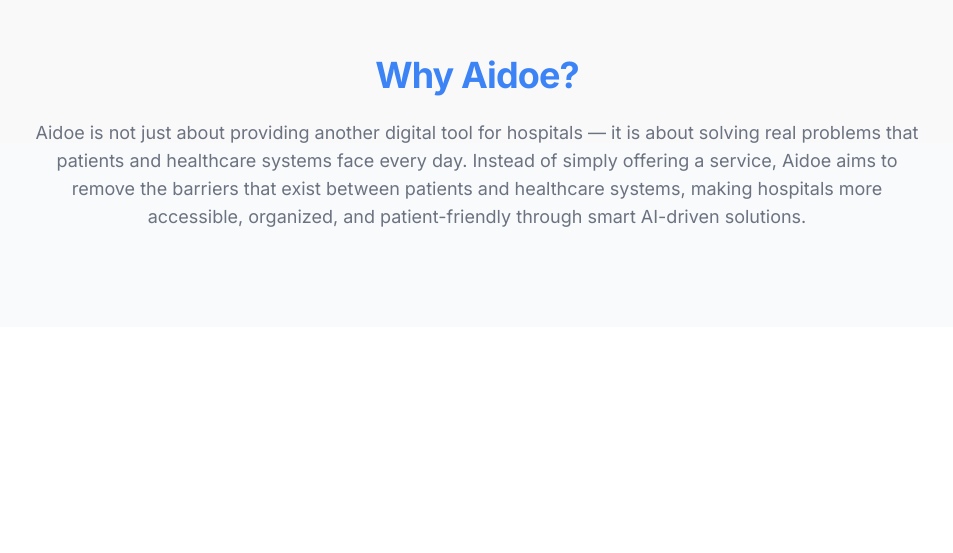
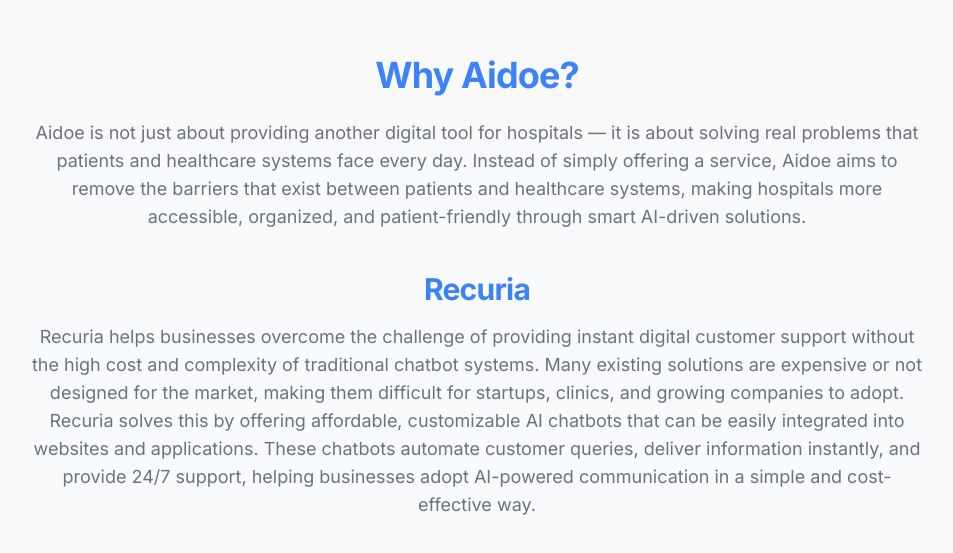
Before and after one commit to Tharunkumarpogula/aidoecompany, a Next.js app: page / in a window 1280 px wide. Shown: the part 874-1427 px from the top of the page, without its empty margins (163-1116 px from the left). Before the commit the page ends 1201 px from the top, so only its background shows below. Built offline with nearby package versions, Linux system fonts and the light colour scheme.

Commit message:
Add Recuria section under Why Aidoe on home

```diff
--- a/src/app/page.tsx
+++ b/src/app/page.tsx
@@ -13,6 +13,13 @@
           <p className="mt-6 text-base md:text-lg text-muted-foreground leading-relaxed">
             Aidoe is not just about providing another digital tool for hospitals — it is about solving real problems that patients and healthcare systems face every day. Instead of simply offering a service, Aidoe aims to remove the barriers that exist between patients and healthcare systems, making hospitals more accessible, organized, and patient-friendly through smart AI-driven solutions.
           </p>
+
+          <h3 className="mt-10 text-2xl md:text-3xl font-bold tracking-tight">
+            <span className="text-primary">Recuria</span>
+          </h3>
+          <p className="mt-4 text-base md:text-lg text-muted-foreground leading-relaxed">
+            Recuria helps businesses overcome the challenge of providing instant digital customer support without the high cost and complexity of traditional chatbot systems. Many existing solutions are expensive or not designed for the market, making them difficult for startups, clinics, and growing companies to adopt. Recuria solves this by offering affordable, customizable AI chatbots that can be easily integrated into websites and applications. These chatbots automate customer queries, deliver information instantly, and provide 24/7 support, helping businesses adopt AI-powered communication in a simple and cost-effective way.
+          </p>
         </div>
       </section>
     </>
```
